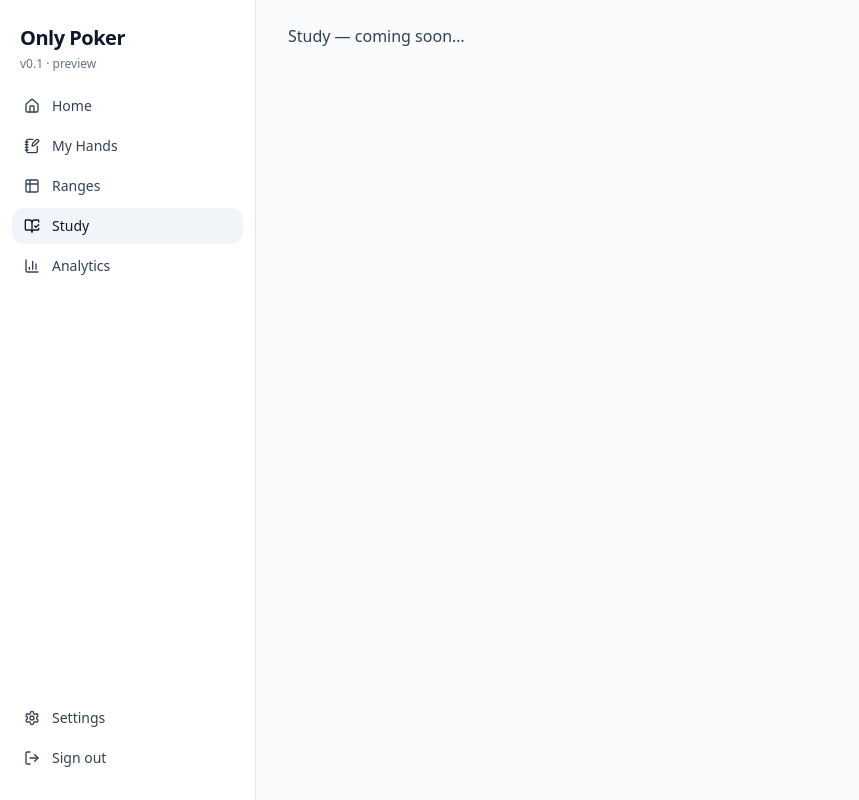
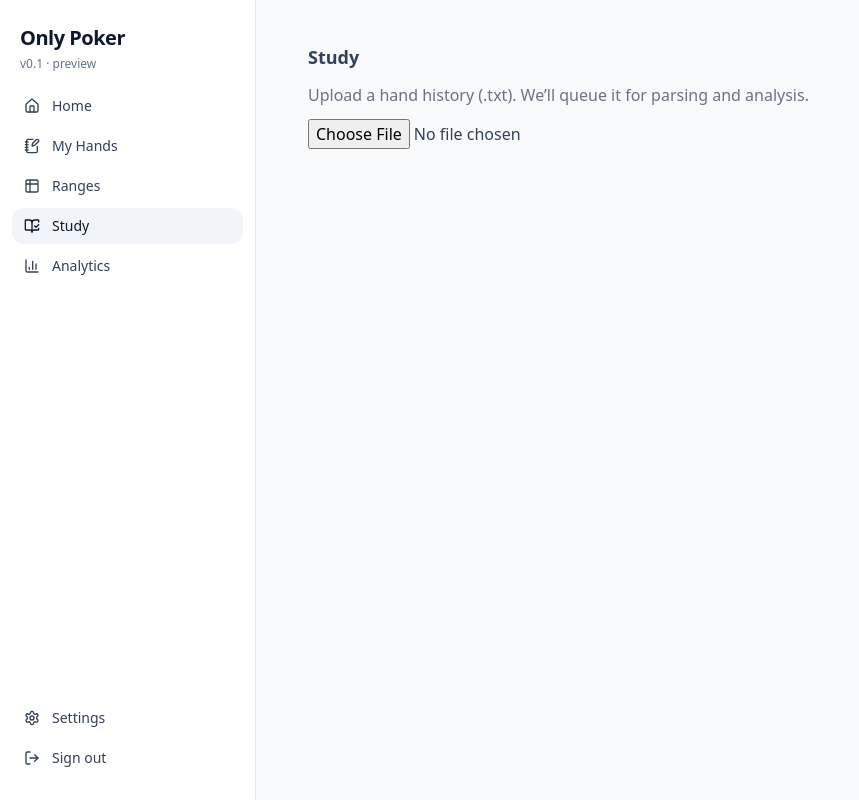
Before and after one commit to yeruvabala/notion-poker-web, a Next.js app: page /study in a window 1280 px wide. Shown: the whole page, without its empty margins (0-859 px from the left). Built offline with nearby package versions, Linux system fonts and the light colour scheme; no server answers.

Commit message:
Update page.tsx

```diff
--- a/app/(app)/study/page.tsx
+++ b/app/(app)/study/page.tsx
@@ -1,4 +1,68 @@
+'use client';
+
+import React, { useState } from 'react';
+import { createClient } from '@/lib/supabase/client';
 
 export default function Page() {
-  return <div className="text-slate-700">Study — coming soon…</div>;
+  const supabase = createClient();
+  const [busy, setBusy] = useState(false);
+  const [msg, setMsg] = useState<string | null>(null);
+
+  async function onPick(e: React.ChangeEvent<HTMLInputElement>) {
+    const file = e.target.files?.[0];
+    if (!file) return;
+
+    setBusy(true); setMsg(null);
+    try {
+      // 1) who is logged in?
+      const { data: { user }, error: uerr } = await supabase.auth.getUser();
+      if (uerr || !user) throw new Error('Please sign in');
+
+      // 2) ask server for a pre-signed S3 URL + key
+      const presignRes = await fetch('/api/uploads/presign', {
+        method: 'POST',
+        headers: { 'Content-Type': 'application/json' },
+        body: JSON.stringify({ filename: file.name }),
+      });
+      const { url, key } = await presignRes.json();
+      if (!presignRes.ok) throw new Error(url || 'Failed to presign');
+
+      // 3) upload file directly to S3 with the pre-signed URL
+      const put = await fetch(url, { method: 'PUT', body: file });
+      if (!put.ok) throw new Error('Upload to S3 failed');
+
+      // 4) enqueue a job in hand_files (S3 path)
+      const s3Path = `s3://${process.env.NEXT_PUBLIC_AWS_S3_BUCKET}/${key}`;
+      const enqueue = await fetch('/api/hand-files/enqueue', {
+        method: 'POST',
+        headers: { 'Content-Type': 'application/json' },
+        body: JSON.stringify({
+          storage_path: s3Path,
+          original_filename: file.name,
+          file_size_bytes: file.size,
+          mime_type: file.type || 'text/plain',
+        }),
+      });
+      const ej = await enqueue.json();
+      if (!enqueue.ok || !ej?.ok) throw new Error(ej?.error || 'Enqueue failed');
+
+      setMsg('Uploaded & queued ✓  The robot will parse it soon.');
+      e.target.value = '';
+    } catch (err: any) {
+      setMsg(err?.message || 'Upload failed');
+    } finally {
+      setBusy(false);
+    }
+  }
+
+  return (
+    <div className="text-slate-700" style={{ padding: 20 }}>
+      <h2 style={{ fontWeight: 800, fontSize: 18, marginBottom: 12 }}>Study</h2>
+      <p style={{ color: '#6b7280', marginBottom: 12 }}>
+        Upload a hand history (.txt). We’ll queue it for parsing and analysis.
+      </p>
+      <input type="file" onChange={onPick} disabled={busy} />
+      {msg && <div style={{ marginTop: 10 }}>{msg}</div>}
+    </div>
+  );
 }
```
